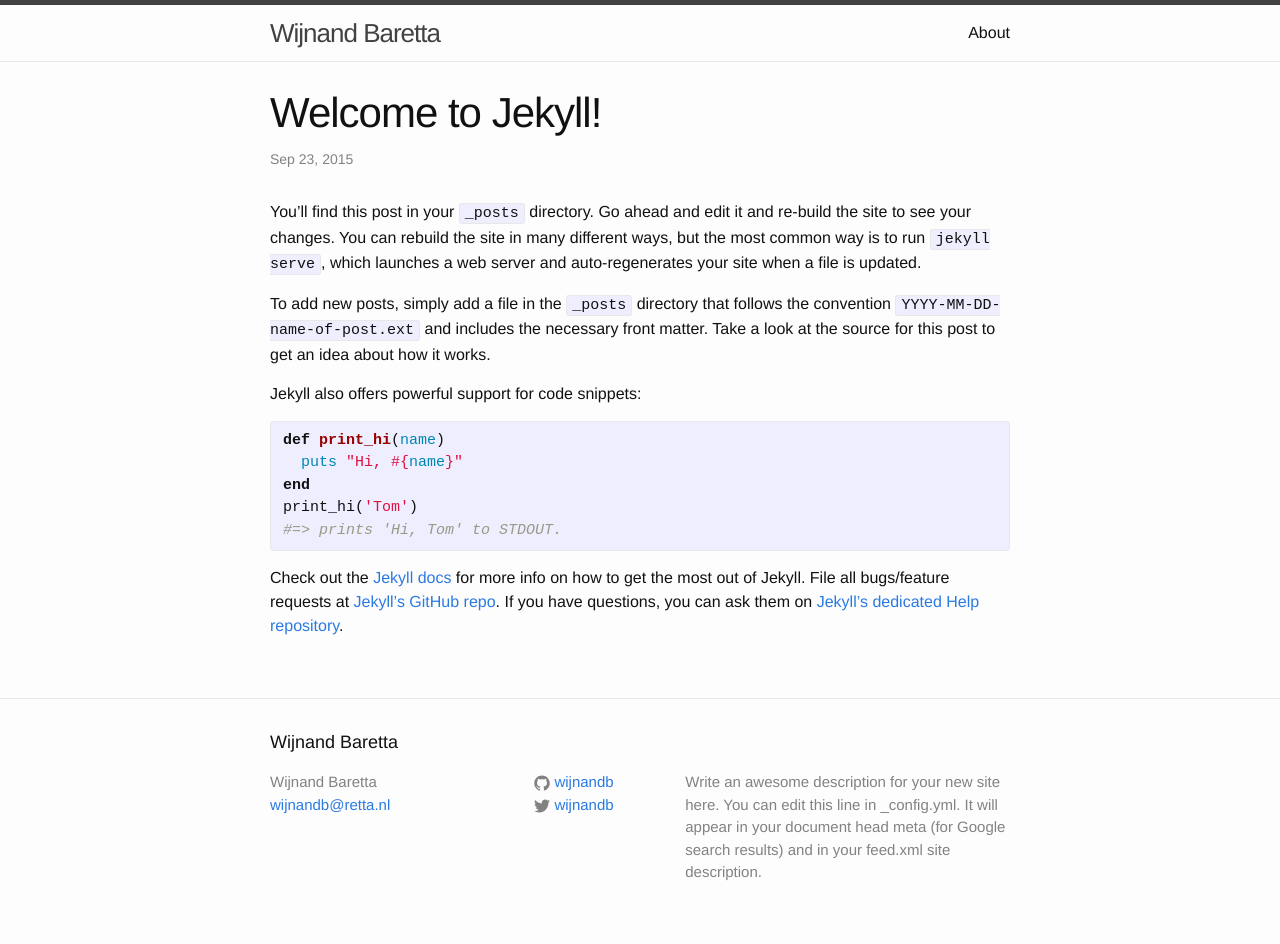
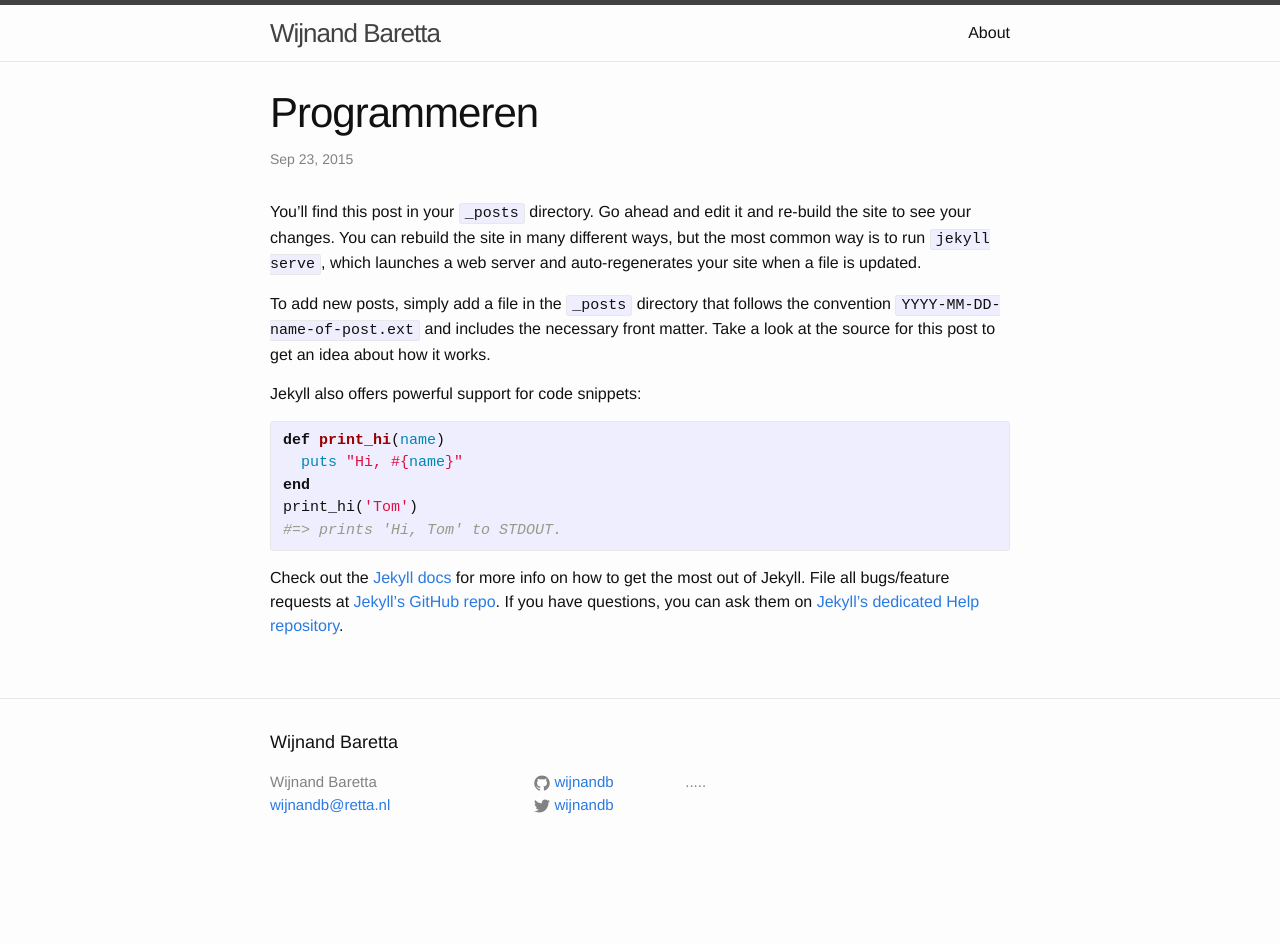
Before and after one commit to wijnandb/wijnandb.github.io, a Jekyll site: the page built from _posts/2015-09-23-programmeren.markdown, in a window 1280 px wide. Built offline with Jekyll 4.4.1, drawn with Linux system fonts in a browser that asks for light colours; after the commit the page ends 900 px from its top, so only the background shows below that.

Commit message:
post + social links

```diff
--- a/_config.yml
+++ b/_config.yml
@@ -2,17 +2,15 @@
 title: Wijnand Baretta
 email: wijnandb@retta.nl
 description: > # this means to ignore newlines until "baseurl:"
-  Write an awesome description for your new site here. You can edit this
-  line in _config.yml. It will appear in your document head meta (for
-  Google search results) and in your feed.xml site description.
+  .....
 baseurl: "" # the subpath of your site, e.g. /blog/
 url: "http://yourdomain.com" # the base hostname & protocol for your site
 twitter_username: wijnandb
 github_username:  wijnandb
-owner.facebook: wijnandb
-owner.linkedin: wijnandbaretta
-owner.google_plus: WijnandBaretta
-owner.name: Wijnand Baretta
+facebook: wijnandb
+linkedin: wijnandbaretta
+google_plus: WijnandBaretta
+name: Wijnand Baretta
 
 # Build settings
 markdown: kramdown
--- a/_posts/2015-09-23-programmeren.markdown
+++ b/_posts/2015-09-23-programmeren.markdown
@@ -1,8 +1,8 @@
 ---
 layout: post
-title:  "Welcome to Jekyll!"
+title:  "Programmeren"
 date:   2015-09-23 21:45:51
-categories: jekyll update
+categories: codecult
 ---
 You’ll find this post in your `_posts` directory. Go ahead and edit it and re-build the site to see your changes. You can rebuild the site in many different ways, but the most common way is to run `jekyll serve`, which launches a web server and auto-regenerates your site when a file is updated.
 
```
